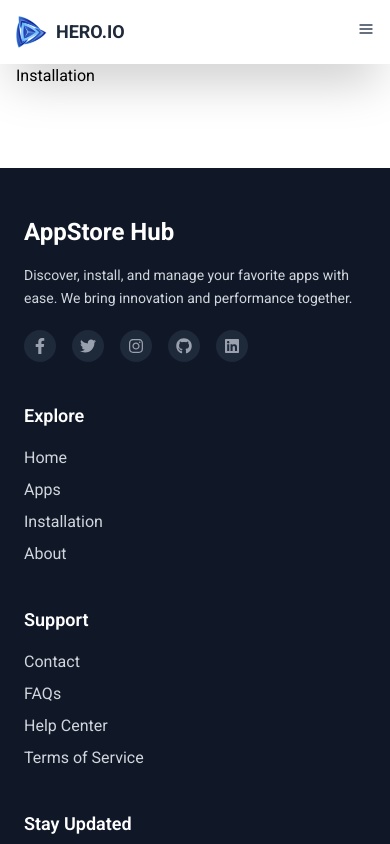
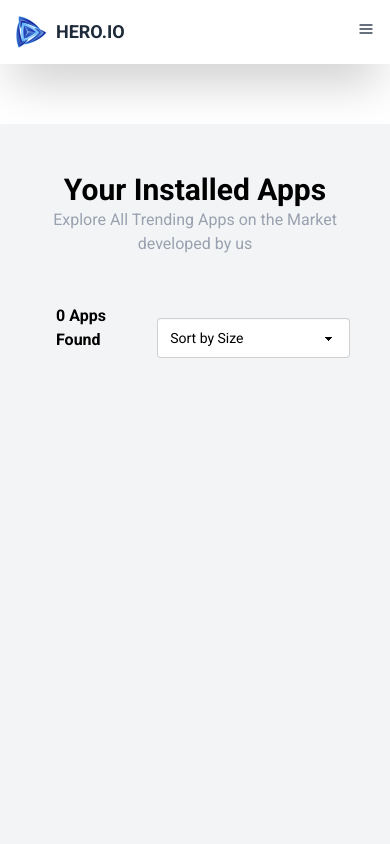
Before and after one commit to saifuldoict/project_8, a React (Vite) app: page /installation in a window 390 px wide. Shown: the top 844 px of the page. Built offline with nearby package versions, Linux system fonts and the light colour scheme.

Commit message:
homepage corrected

```diff
--- a/src/Components/Footer.jsx
+++ b/src/Components/Footer.jsx
@@ -31,7 +31,7 @@ const Footer = () => {
     { icon: <FaFacebookF />, url: "#", name: "Facebook" },
     { icon: <FaTwitter />, url: "#", name: "Twitter" },
     { icon: <FaInstagram />, url: "#", name: "Instagram" },
-    { icon: <FaGithub />, url: "#", name: "GitHub" },
+    { icon: <FaGithub  />, url: "https://github.com/saifuldoict", name: "GitHub"},
     { icon: <FaLinkedin />, url: "#", name: "LinkedIn" },
   ];
 
--- a/src/Components/ProductCard.jsx
+++ b/src/Components/ProductCard.jsx
@@ -13,7 +13,7 @@ const ProductCard = ({ product }) => {
       <div className='card-body'>
         <h2 className='card-title'>{title}</h2>
 
-        <div className='flex justify-center  mx-auto gap-40'>
+        <div className='flex justify-center  mx-auto gap-20'>
           <div className='flex items-center gap-1 bg-gray-300 px-2 rounded'>
             <FaArrowDown className='text-green-500'/>
             <p className='flex items-center gap-1 text-green-500 px-2 rounded bg-gray-300'> {downloads}</p>
--- a/src/Pages/AppDetailPage.jsx
+++ b/src/Pages/AppDetailPage.jsx
@@ -1,5 +1,5 @@
 import React, { useState } from 'react'
-import { useParams } from 'react-router'
+import { Link, useParams } from 'react-router'
 import useProducts from '../hooks/useProducts'
 import {
   ResponsiveContainer,
@@ -36,7 +36,7 @@ const AppDetailPage = () => {
     setShowToast(true)
     setTimeout(() => setShowToast(false), 2000);
 
-    const existingList = JSON.parse(localStorage.getItem('wishlist'))
+    const existingList = JSON.parse(localStorage.getItem('Installation'))
     let updatedList =[]
     if(existingList){
       const isDuplicate = existingList.some(p=>p.id===product.id)
@@ -47,7 +47,7 @@ const AppDetailPage = () => {
     } else{
       updatedList.push(product)
     }
-     localStorage.setItem("wishlist", JSON.stringify(updatedList))
+     localStorage.setItem("Installation", JSON.stringify(updatedList))
 
   }
 
@@ -91,7 +91,8 @@ const AppDetailPage = () => {
             </div>
 
             <div className='card-actions justify-end'>
-              <button
+              {/* <Link to="/installation"> */}
+                  <button
                 onClick={handleInstall}
                 disabled={installed}
                 className={`btn ${
@@ -100,6 +101,7 @@ const AppDetailPage = () => {
               >
                 {installed ? 'Installed' : 'Install App'}
               </button>
+              {/* </Link> */}
             </div>
           </div>
         </div>
--- a/src/Pages/Home.jsx
+++ b/src/Pages/Home.jsx
@@ -7,7 +7,7 @@ import ProductCard from '../Components/ProductCard'
 import { Link } from 'react-router'
 const Home = () => {
   const { loading, error, products } = useProducts();
-  const featuredProducts = products.slice(0, 6)
+  const featuredProducts = products.slice(0, 8)
  console.log(products)
   return (
     <div >
@@ -15,14 +15,15 @@ const Home = () => {
       <StatesSection/>
 
       <div className='max-w-[1200px] mx-auto px-4'>
-      <div className='flex justify-between py-5 items-center'>
-        <h1 className='text-3xl font-semibold'>Top Apps Section</h1>
+      <div className=' py-5 items-center text-center mx-auto'>
+        <h1 className='text-3xl font-semibold  '>Trending Apps</h1>
+        <p className='text-gray-400'>Explore All Trending Apps on the Market developed by us</p>
 
       </div>
       {loading ? (
         <SkeletonLoader />
       ) : (
-        <div className='grid grid-cols-1 md:grid-cols-2 lg:grid-cols-3 gap-4'>
+        <div className='grid grid-cols-1 md:grid-cols-4 lg:grid-cols-4 gap-4'>
           {featuredProducts.map(product => (
             <ProductCard key={product.id} product={product} />
           ))}
--- a/src/Pages/Installation.jsx
+++ b/src/Pages/Installation.jsx
@@ -1,8 +1,89 @@
-import React from 'react'
+import React, { useEffect, useState } from 'react'
 
 const Installation = () => {
+  const [installItems, setInstallItems] = useState([])
+  const [sortOrder, setSortOrder] = useState('none')
+
+  useEffect(() => {
+    const savedList = JSON.parse(localStorage.getItem('Installation')) || []
+    setInstallItems(savedList)
+  }, [])
+
+  // ✅ Remove single app
+  const removeItem = (id) => {
+    const updatedList = installItems.filter(item => item.id !== id)
+    setInstallItems(updatedList)
+    localStorage.setItem('Installation', JSON.stringify(updatedList))
+  }
+
+  // ✅ Sort items by size
+  const sortedItems = () => {
+    if (sortOrder === 'size-asc') {
+      return [...installItems].sort((a, b) => a.size - b.size)
+    } else if (sortOrder === 'size-desc') {
+      return [...installItems].sort((a, b) => b.size - a.size)
+    } else {
+      return installItems
+    }
+  }
+
   return (
-    <div className='max-w-[1200px] mx-auto px-4'>Installation</div>
+    <div className='max-w-[1200px] mx-auto px-4 mt-15 bg-gray-100 min-h-screen'>
+      <h1 className='text-3xl font-bold text-center pt-12'>Your Installed Apps</h1>
+      <p className='text-center text-gray-400 mb-6'>
+        Explore All Trending Apps on the Market developed by us
+      </p>
+
+      {/* Sort section */}
+      <div className='flex justify-between items-center gap-10 p-6'>
+        <h1 className='mb-5 font-bold pl-4'>{installItems.length} Apps Found</h1>
+
+        <label className='form-control w-full max-w-xs'>
+          <select
+            className='select select-bordered'
+            value={sortOrder}
+            onChange={e => setSortOrder(e.target.value)}
+          >
+            <option value='none'>Sort by Size</option>
+            <option value='size-asc'>Small → Large</option>
+            <option value='size-desc'>Large → Small</option>
+          </select>
+        </label>
+      </div>
+
+      {/* Installed apps list */}
+      <div className='space-y-4 px-4 pb-10'>
+        {sortedItems().map((item, index) => (
+          <div
+            key={item.id}
+            className='bg-white flex justify-between items-center p-4 rounded-lg shadow-sm hover:shadow-md transition'
+          >
+            <div className='flex gap-4 items-center'>
+              <span className='font-bold text-gray-500'>{index + 1}.</span>
+              <img
+                src={item.image}
+                alt={item.title}
+                className='w-16 h-16 rounded-lg object-cover'
+              />
+              <div>
+                <h2 className='text-lg font-semibold'>{item.title}</h2>
+                <div className='flex gap-3 text-gray-500 text-sm'>
+                  <p>Downloads: {item.downloads}</p>
+                  <p>⭐ {item.ratingAvg}</p>
+                  <p>Size: {item.size}</p>
+                </div>
+              </div>
+            </div>
+            <button
+              onClick={() => removeItem(item.id)}
+              className='btn bg-green-500 hover:bg-red-600 text-white'
+            >
+              Uninstall
+            </button>
+          </div>
+        ))}
+      </div>
+    </div>
   )
 }
 
```
Also changed, not shown: public/data.json, 1 other file (tests, documents, lock files or other folders).
